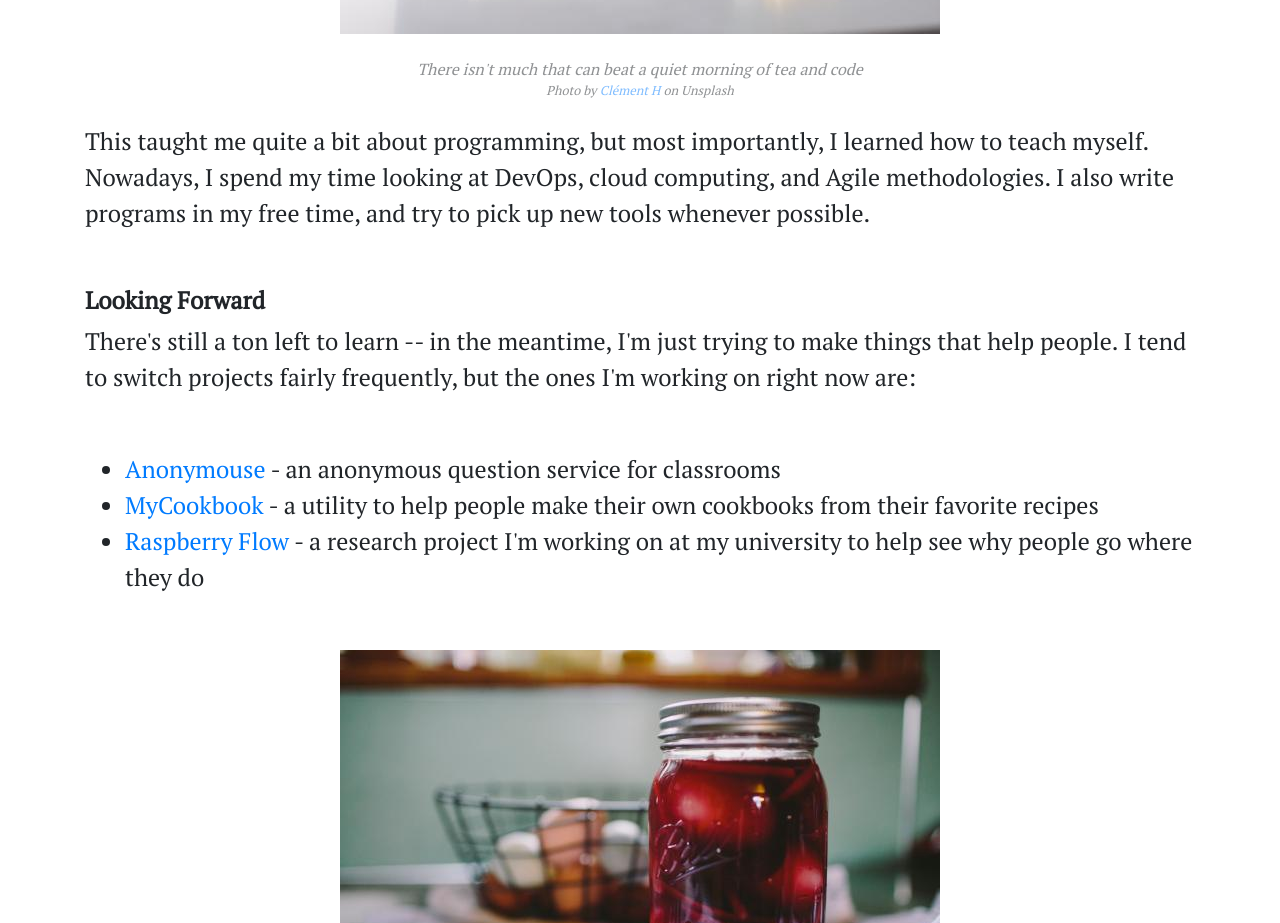
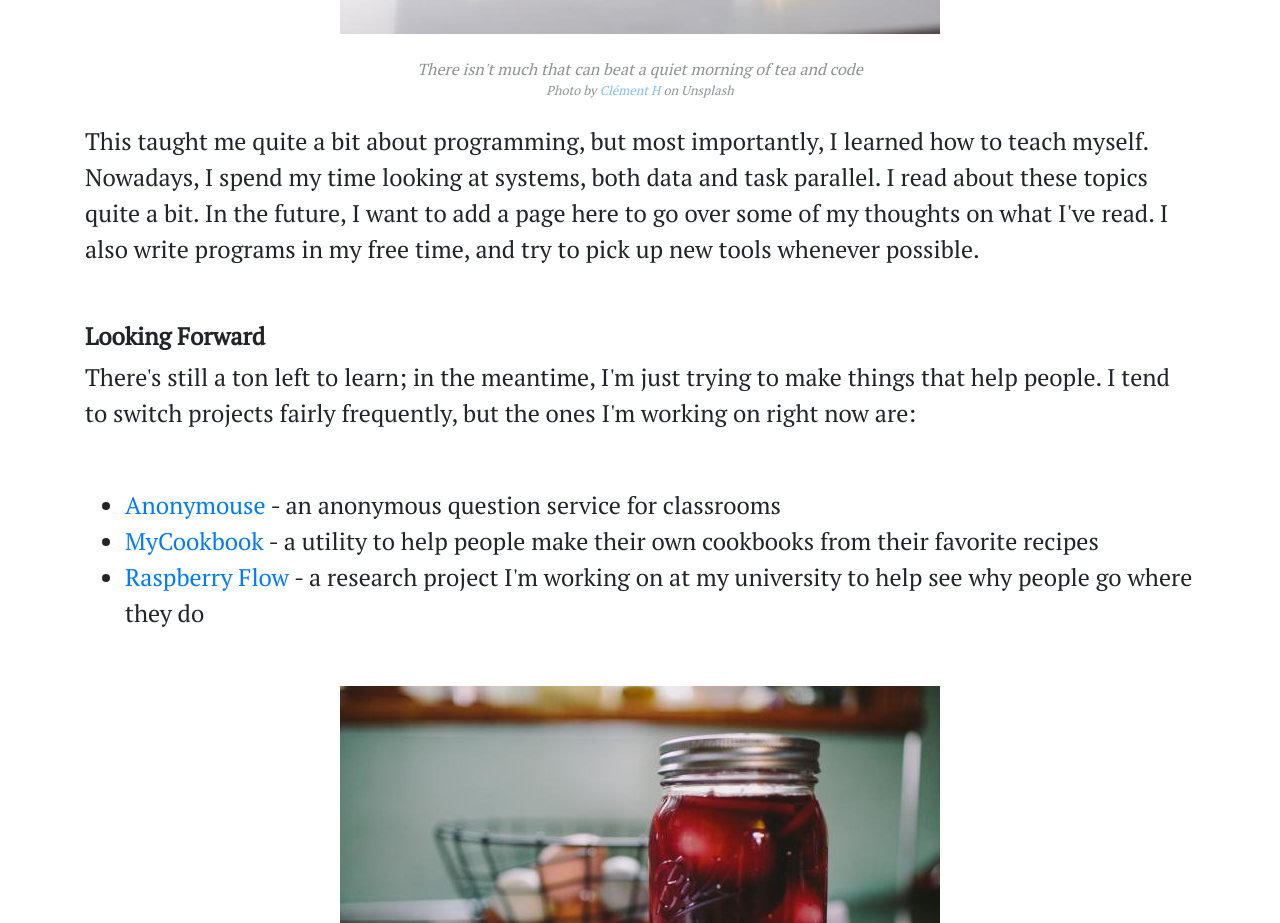
Before and after one commit to mfreema1/personal-site-v2, a React app: page /about in a window 1280 px wide. Shown: the part 1840-2763 px from the top of the page. Built offline with nearby package versions, Linux system fonts and the light colour scheme.

Commit message:
Minor temporal updates

```diff
--- a/src/components/Intro.js
+++ b/src/components/Intro.js
@@ -15,8 +15,8 @@ class Selfie extends React.Component {
                     <Col sm="12" md={{ size: 8, offset: 2 }} className="text-center">
                         <div className="spaced">
                             <h1>My name is Mark.</h1>
-                            <h1> I like to write code.</h1>
-                            <small className="pushed-down special-font">(And some other stuff too => mainly Agile, Cloud, & DevOps)</small>
+                            <h1> I am a developer.</h1>
+                            <small className="pushed-down special-font">(I do systems => distributed, parallel, & cloud)</small>
                         </div>
                     </Col>
                 </Row>
--- a/src/components/NavBar.js
+++ b/src/components/NavBar.js
@@ -20,7 +20,8 @@ class Header extends React.Component {
                                         <NavLink><Link className="white-link special-font" to="/about/">About</Link></NavLink>
                                     </NavItem>
                                     <NavItem>
-                                        <NavLink><Link className="white-link special-font" to="/resume/">Resume</Link></NavLink>
+                                        <NavLink><a className="white-link special-font" href="/static/resume.pdf">Resume</a></NavLink>
+                                        {/* <NavLink><Link className="white-link special-font" to="/resume/">Resume</Link></NavLink> */}
                                     </NavItem>
                                     <NavItem>
                                         <NavLink><Link className="white-link special-font" to="/other/">Other</Link></NavLink>
@@ -29,7 +30,7 @@ class Header extends React.Component {
                         </Navbar>
                         <Route exact path="/" component={Home}/>
                         <Route path="/about/" component={About}/>
-                        <Route path="/resume/" component={Resume}/>
+                        {/* <Route path="/resume/" component={Resume}/> */}
                         <Route path="/other/" component={Other}/>
                     </div>
                 </Router>
--- a/src/pages/About.js
+++ b/src/pages/About.js
@@ -20,17 +20,17 @@ class About extends React.Component {
                             <h4 class="bolded body-font">Out of the Frying Pan</h4>
                             <p>Through some pretty incredible professors, I got to see my first line of code, and eventually switched majors to Software Engineering.  I immersed myself as much as possible off the bat -- doing hackathons, joining a startup, and taking online courseware to sharpen my skills.</p>
                             <CaptionedImage src="/static/computer.jpg" caption="There isn't much that can beat a quiet morning of tea and code" artistUrl="https://unsplash.com/@clemhlrdt" artistName="Clément H"/>
-                            <p>This taught me quite a bit about programming, but most importantly, I learned how to teach myself.  Nowadays, I spend my time looking at DevOps, cloud computing, and Agile methodologies.  I also write programs in my free time, and try to pick up new tools whenever possible.</p>
+                            <p>This taught me quite a bit about programming, but most importantly, I learned how to teach myself.  Nowadays, I spend my time looking at systems, both data and task parallel.  I read about these topics quite a bit.  In the future, I want to add a page here to go over some of my thoughts on what I've read.  I also write programs in my free time, and try to pick up new tools whenever possible.</p>
 
                             <h4 class="bolded body-font">Looking Forward</h4>
-                            <p>There's still a ton left to learn -- in the meantime, I'm just trying to make things that help people.  I tend to switch projects fairly frequently, but the ones I'm working on right now are:</p>
+                            <p>There's still a ton left to learn;  in the meantime, I'm just trying to make things that help people.  I tend to switch projects fairly frequently, but the ones I'm working on right now are:</p>
                             <ul class="custom-list bottom-space">
                                 <li><a href="https://github.com/mfreema1/anonymouse">Anonymouse</a> - an anonymous question service for classrooms</li>
                                 <li><a href="https://github.com/mfreema1/food-crawler">MyCookbook</a> - a utility to help people make their own cookbooks from their favorite recipes</li>
                                 <li><a href="https://github.com/mfreema1/pi-research">Raspberry Flow</a> - a research project I'm working on at my university to help see why people go where they do</li>
                             </ul>
                             <CaptionedImage src="/static/raspberry.jpg" caption="Now if only we could make Raspberry Flow taste like an actual raspberry flow" artistUrl="https://unsplash.com/@natalie_rhea" artistName="Natalie Rhea Riggs"/>
-                            <p>If you want to check out some of my stuff over at my <a href="github.com/mfreema1">GitHub</a> profile I'd be flattered.  I really enjoy what I do, and I'm always happy to chat about it :)</p>
+                            <p>If you want to check out some of my stuff over at my <a href="https://github.com/mfreema1">GitHub</a> profile I'd be flattered.  I really enjoy what I do, and I'm always happy to chat about it :)</p>
                         </div>
                     </Col>
                 </Row>
```
Also changed, not shown: 1 other file (tests, documents, lock files or other folders).
